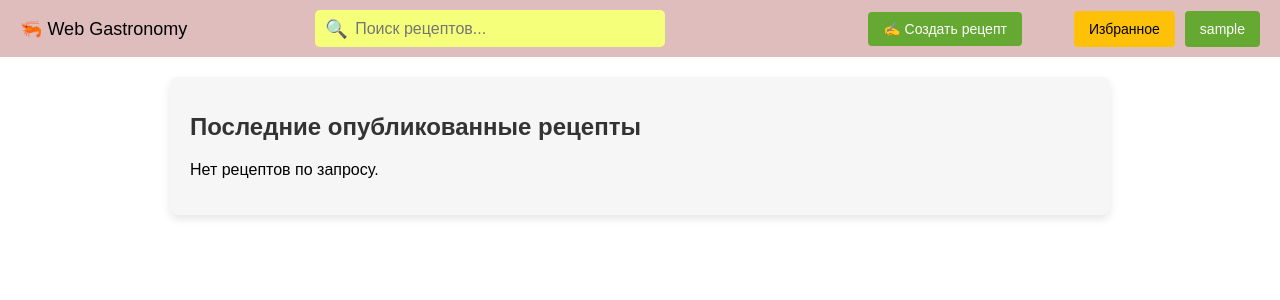
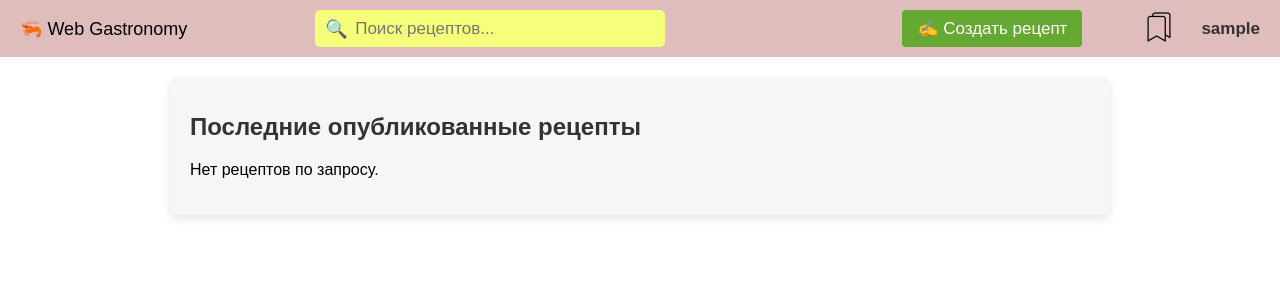
Before and after one commit to BullDigga/web-gastronomy, a Django app: page / in a window 1280 px wide. Shown: the top 300 px of the page. Run offline with Django 5.2, Linux system fonts and the light colour scheme; the visitor is signed in with stand-in values (Sample User, id 1); data that the repository does not hold is empty.

Commit message:
Миниатюризация кнопки «Добавить в избранное»

```diff
--- a/django_gastronomy/static/css/base.css
+++ b/django_gastronomy/static/css/base.css
@@ -59,7 +59,7 @@ header .search-bar .search-input {
     background-color: #F6FF7A; /* Цвет фона */
     border: none; /* Убираем границу */
     border-radius: 5px; /* Скругленные углы */
-    font-size: 16px; /* Размер текста */
+    font-size: 17px; /* Размер текста */
     outline: none; /* Убираем стандартное выделение при фокусе */
     transition: background-color 0.3s ease; /* Плавное изменение цвета фона */
 }
@@ -88,7 +88,7 @@ header .search-bar .search-input:focus {
     color: white;
     text-decoration: none;
     border-radius: 4px;
-    font-size: 14px;
+    font-size: 17px;
     text-align: center;
     transition: background-color 0.3s ease;
     border: none; /* Убираем границы */
@@ -110,6 +110,7 @@ header .search-bar .search-input:focus {
 .auth-button.favorites {
     background-color: #FFC107; /* Жёлтый цвет для кнопки "Избранное" */
     color: black;
+    margin-right: 2em;
 }
 
 .auth-button.favorites:hover {
@@ -122,7 +123,7 @@ header .search-bar .search-input:focus {
     padding: 10px 15px; /* Одинаковый отступ с другими кнопками */
     border-radius: 4px; /* Скругление углов */
     text-decoration: none; /* Убираем подчёркивание */
-    font-size: 14px; /* Одинаковый размер текста с другими кнопками */
+    font-size: 17px; /* Одинаковый размер текста с другими кнопками */
     transition: background-color 0.3s ease;
     cursor: pointer; /* Указатель мыши */
     line-height: 1; /* Фиксированная высота строки */
@@ -131,3 +132,40 @@ header .search-bar .search-input:focus {
     gap: 5px; /* Расстояние между эмодзи и текстом */
     margin-right: 3em;
 }
+
+/* Стиль для имени пользователя */
+.user-profile {
+    display: flex;
+    align-items: center; /* Выравниваем по центру */
+    gap: 10px; /* Расстояние между элементами */
+}
+
+.username {
+    font-size: 17px; /* Размер текста */
+    color: #333; /* Цвет текста */
+    text-decoration: none; /* Убираем подчёркивание */
+    font-weight: bold; /* Жирный шрифт */
+    transition: color 0.3s ease; /* Плавное изменение цвета */
+}
+
+.username:hover {
+    color: #66A932; /* Цвет при наведении */
+}
+
+/* Стиль для иконки "Избранное" */
+.favorites-icon {
+    display: inline-block;
+    text-decoration: none; /* Убираем подчёркивание */
+    cursor: pointer; /* Указатель мыши */
+}
+
+.favorites-icon .favorites-image {
+    width: 32px; /* Ширина изображения */
+    height: 32px; /* Высота изображения */
+    transition: transform 0.3s ease; /* Плавный эффект при наведении */
+    margin-right: 1em;
+}
+
+.favorites-icon:hover .favorites-image {
+    transform: scale(1.1); /* Небольшое увеличение при наведении */
+}
--- a/django_gastronomy/static/css/recipes_list_browse.css
+++ b/django_gastronomy/static/css/recipes_list_browse.css
@@ -187,7 +187,7 @@ button {
     color: white;
     text-decoration: none;
     border-radius: 4px;
-    font-size: 14px;
+    font-size: 17px;
     text-align: center;
     transition: background-color 0.3s ease;
 }
--- a/django_gastronomy/templates/base.html
+++ b/django_gastronomy/templates/base.html
@@ -8,7 +8,6 @@
     {% load static %}
 
     <link rel="stylesheet" href="{% static 'css/base.css' %}">
-    <script src="{% static 'js/scripts.js' %}"></script>
     <link rel="icon" href="{% static 'favicon.ico' %}" type="image/x-icon">
 </head>
 <body data-is-authenticated="{{ user.is_authenticated|yesno:'true,false' }}">
@@ -38,9 +37,11 @@
                 </div>
             {% else %}
                 <a href="{% url 'create_recipe' %}" class="auth-button create-recipe">✍️ Создать рецепт</a>
-                <a href="{% url 'favorites' %}" class="auth-button favorites">Избранное</a>
-                <div class="auth-buttons">
-                    <a href="{% url 'profile' user.id %}" class="auth-button profile">{{ user.username }}</a>
+                <a href="{% url 'favorites' %}" class="favorites-icon">
+                    <img src="{% static 'favorites.png' %}" alt="Избранное" class="favorites-image">
+                </a>
+                <div class="user-profile">
+                    <a href="{% url 'profile' user.id %}" class="username">{{ user.username }}</a>
                 </div>
             {% endif %}
         </div>
```
Also changed, not shown: django_gastronomy/static/favorites.png (added).
